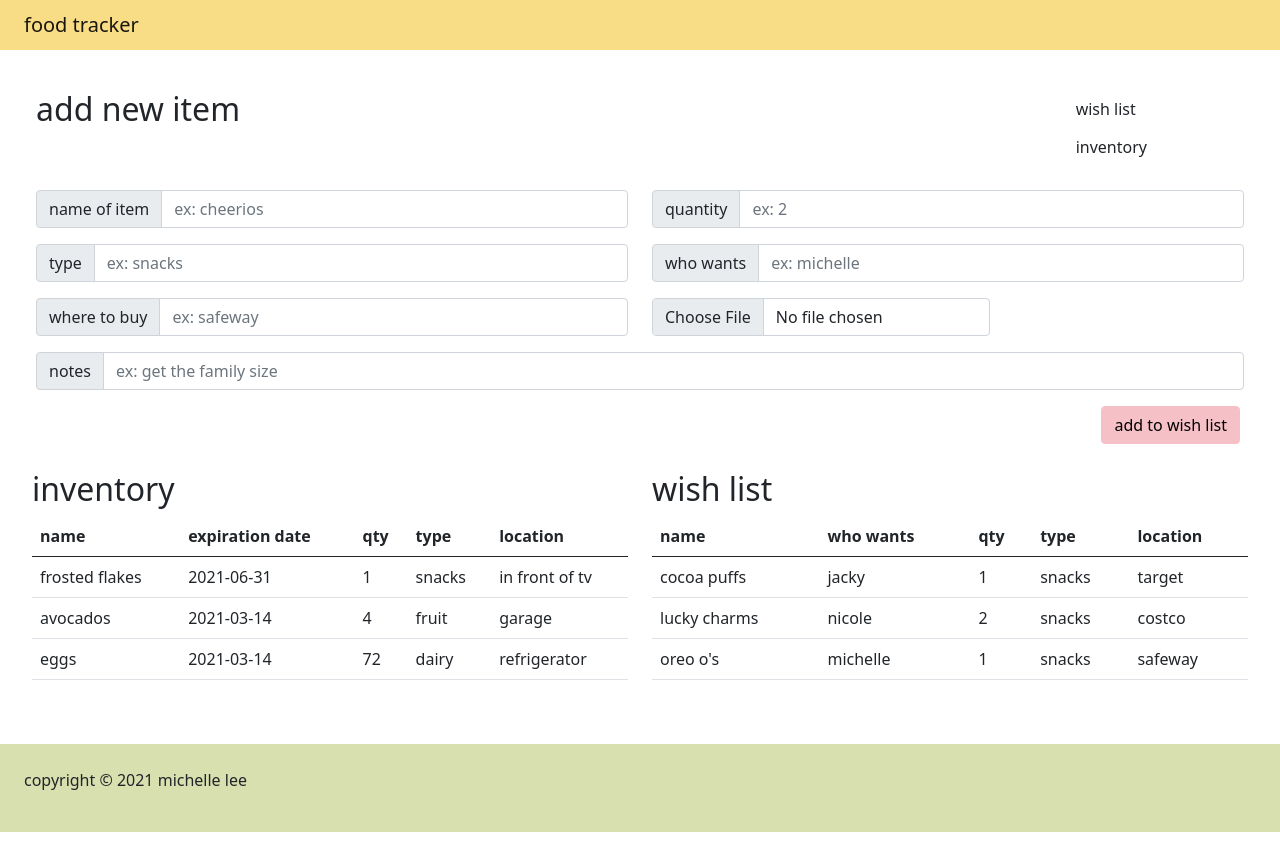
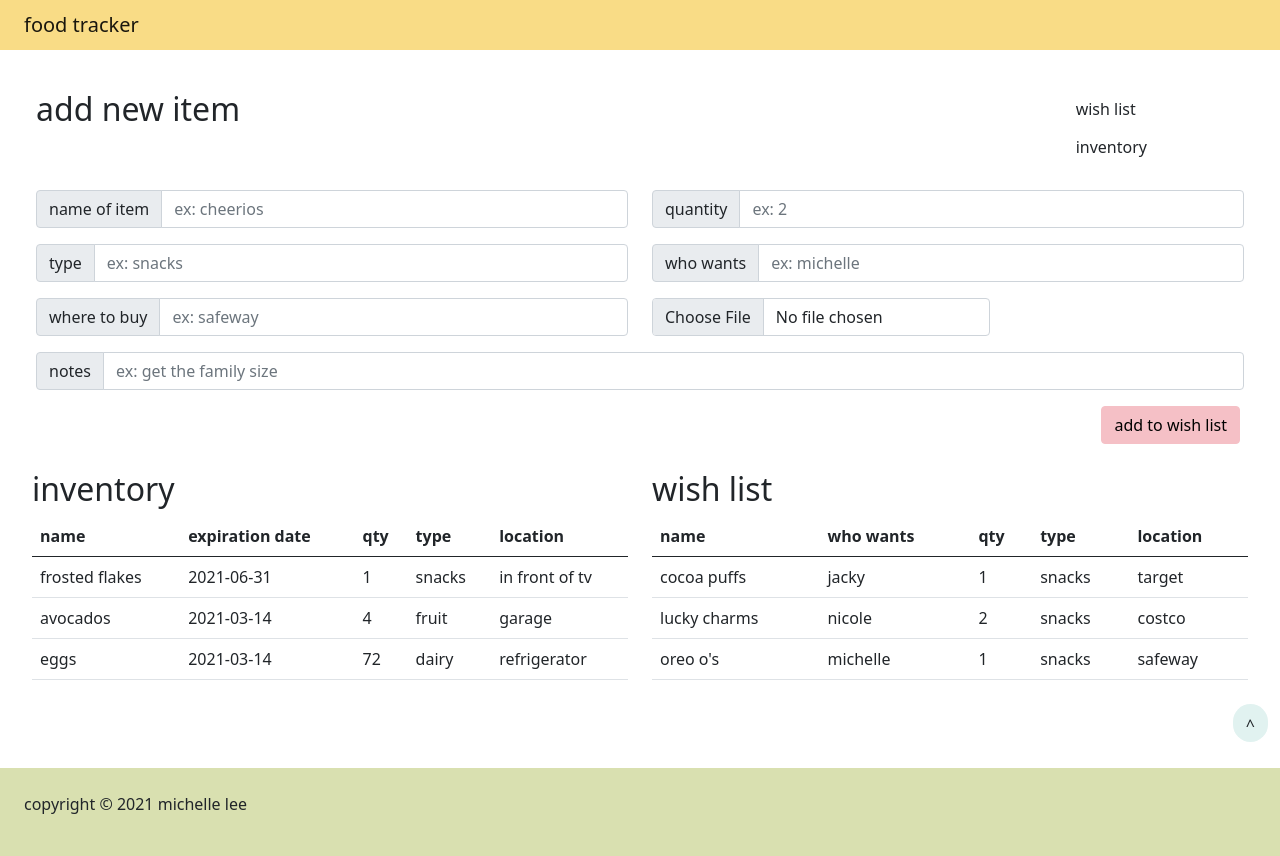
Before and after one commit to mi929lee/food-tracker, a React (Create React App) app: page / in a window 1280 px wide. Before the commit the page ends 832 px from the top, so only its background shows below. Built offline with nearby package versions, Linux system fonts and the light colour scheme.

Commit message:
added scroll-to-top button

```diff
--- a/src/App.js
+++ b/src/App.js
@@ -98,7 +98,9 @@ const App = () => {
             <WishList rows={wishList} deleteWishItem={deleteWishItem} />
           </div>
         </div>
+        <a href="#" className="btn float-end bg-info pb-1 pt-2 rounded-pill">^</a>
       </section>
+      <br />
       <Footer />
     </div>
   );
```
